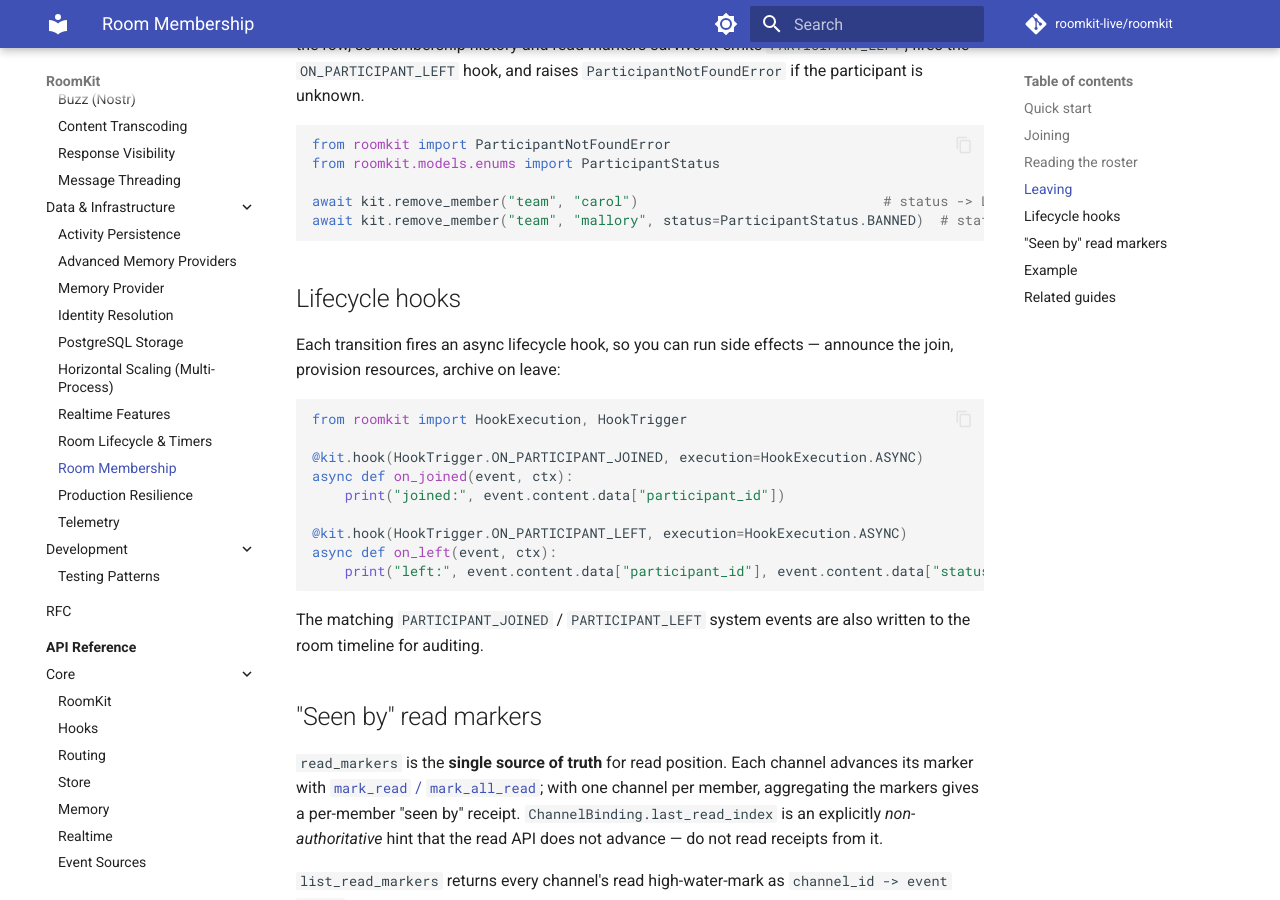
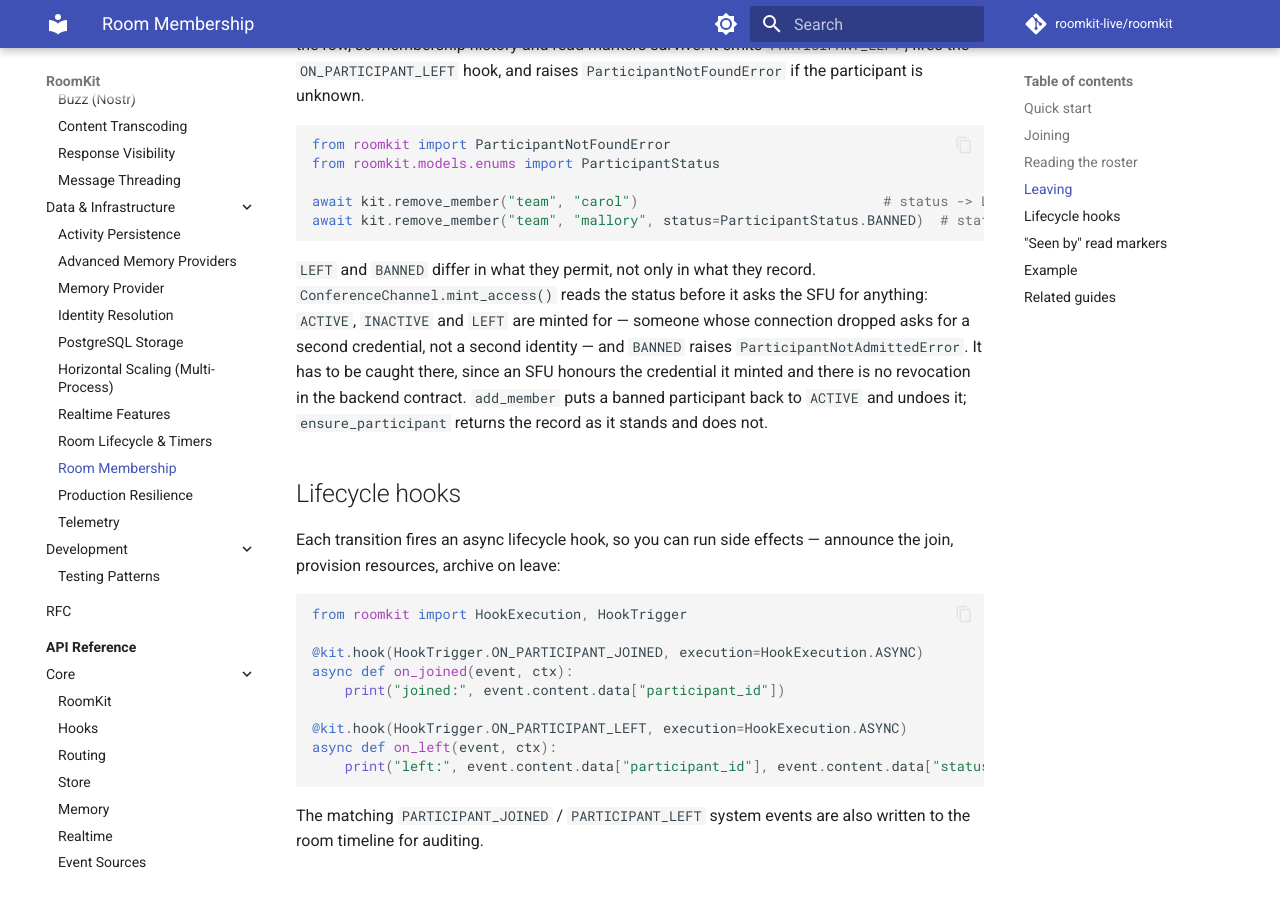
Before and after one commit to roomkit-live/roomkit-docs, an MkDocs documentation site: the page built from docs/guides/room-membership.md, in a window 1280 px wide and 900 px high, scrolled down 1580 px. Built offline with MkDocs 1.6.1 and Material for MkDocs 9.7.7, drawn with Linux system fonts in a browser that asks for light colours; comment, search, counter and statistics services are not loaded.

Commit message:
docs(conference): record what the review round changed (RMK-34, RMK-36, RMK-37, RMK-40)
Three guides, three fixes that are visible from outside the library.

The attach contract now says that a refused attach *restores* the binding it
replaced rather than deleting it, and that a detach is announced whether or
not the channel let go cleanly.

The recorder guide said the write is not on the frame callback; nothing else
about the recorder was on it either, but the guide only promised the write.
It now says every method is called from a worker thread, and names the two
consequences an integrator sees: a recording opens a moment after the frame
that decided to record it, and ON_RECORDING_STARTED fires when the recorder
has accepted it.

Room membership gains what LEFT and BANNED actually differ in — a conference
credential is minted for the first and refused for the second, and
add_member undoes a ban where ensure_participant does not.

````diff
--- a/docs/guides/room-membership.md
+++ b/docs/guides/room-membership.md
@@ -79,6 +79,15 @@ await kit.remove_member("team", "carol")                              # status -
 await kit.remove_member("team", "mallory", status=ParticipantStatus.BANNED)  # status -> BANNED
 ```
 
+`LEFT` and `BANNED` differ in what they permit, not only in what they record.
+`ConferenceChannel.mint_access()` reads the status before it asks the SFU for
+anything: `ACTIVE`, `INACTIVE` and `LEFT` are minted for — someone whose
+connection dropped asks for a second credential, not a second identity — and
+`BANNED` raises `ParticipantNotAdmittedError`. It has to be caught there, since
+an SFU honours the credential it minted and there is no revocation in the
+backend contract. `add_member` puts a banned participant back to `ACTIVE` and
+undoes it; `ensure_participant` returns the record as it stands and does not.
+
 ## Lifecycle hooks
 
 Each transition fires an async lifecycle hook, so you can run side effects —
````
Also changed, not shown: docs/features.md (+2 -1 lines), docs/guides/room-media-recorder.md (+4 -4 lines).
